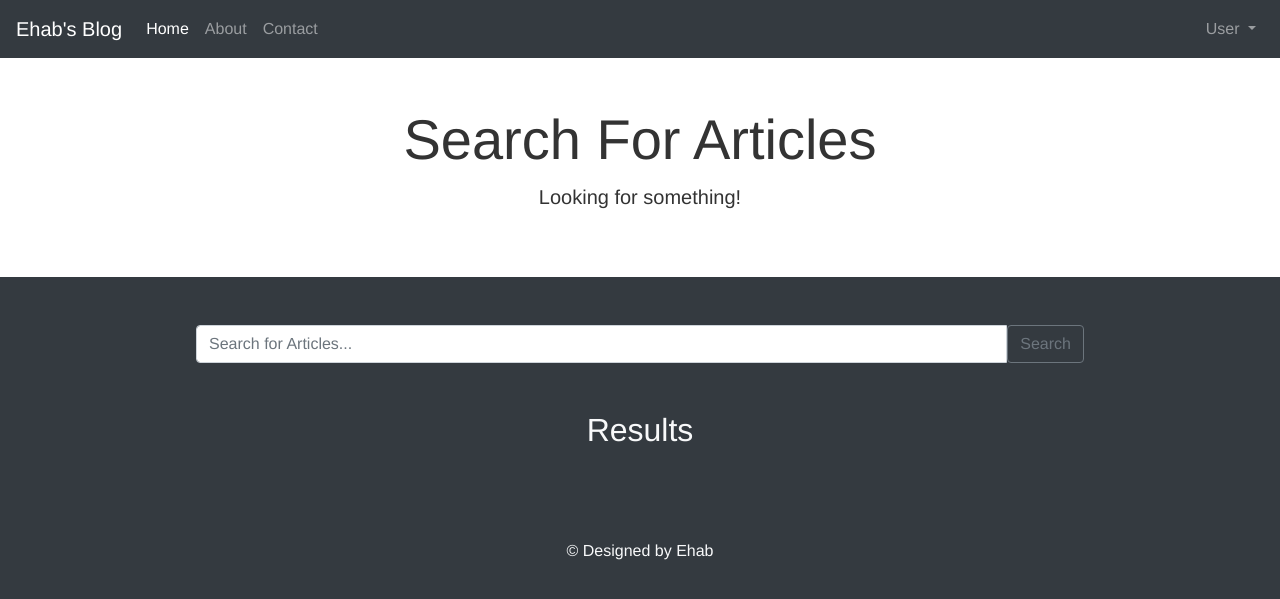
After one commit to ehabahmed2/blog-platform, a Django app: page /post-search/ in a window 1280 px wide. The commit adds this page. Shown: the top 599 px of the page. Run offline with Django 5.2, Linux system fonts and the light colour scheme; some libraries are stand-ins or nearby versions.

Commit message:
added the search function

```diff
--- /dev/null
+++ b/blog/templates/posts/search.html
@@ -0,0 +1,48 @@
+{% extends "base.html" %}
+{% block content %}
+{% load static %}
+
+<!-- Hero Section -->
+<section class="hero-section text-center py-5">
+    <div class="container">
+        <h1 class="display-4">Search For Articles</h1>
+        <p class="lead">Looking for something!</p>
+    </div>
+</section>
+
+
+<!-- Main Section -->
+<section class="main-section py-5">
+    <div class="container">
+        <!-- Search Field -->
+        <div class="row mb-5">
+            <div class="col-12">
+                <form method="GET" action="">
+                    <div class="input-group" style="width: 80%; margin: auto;">
+                        <input type="text" class="form-control" placeholder="Search for Articles..." name='searched'>
+                        <button class="btn btn-outline-secondary" type="submit">Search</button>
+                    </div>
+                </form>
+            </div>
+        </div>
+        <h2 class="text-center mb-4">Results</h2>
+        <div class="row">
+            <!-- Example of a post card -->
+            {% for post in searched %}
+            <div class="col-md-4">
+                <div class="card bg-dark text-light">
+                    <img src="{{ post.image.url }}" class="card-img-top" alt="{{ post.title }}">
+                    <div class="card-body">
+                        <h5 class="card-title"><a href='{% url "post" post.id %}'>{{post.title}}</a></h5>
+                        <p class="card-text">{{ post.content|truncatewords:20 }}</p>
+                        <a href="{% url "post" post.id %}" class="btn btn-primary">View More</a>
+                    </div>
+                </div>
+            </div>
+            {% endfor %}
+            <!-- Repeat for more cards -->
+        </div>
+    </div>
+</section>
+
+{% endblock content %}
--- a/blog/urls.py
+++ b/blog/urls.py
@@ -14,6 +14,7 @@ urlpatterns = [
     path('posts/', views.all_posts, name='posts'),
     path('manage-posts/', views.manage_posts, name='manage_posts'),
     path('edit-post/<int:pk>', views.edit_post, name='edit_post'),
+    path('post-search/', views.search, name='searched'),
     #categories
     path('categories', views.all_categories, name='all_categories'),
     path('categories/<int:pk>/', views.category_posts, name='category_posts'),
--- a/blog/views.py
+++ b/blog/views.py
@@ -5,6 +5,7 @@ from .forms import CreateUser, LoginUser, UpdateProfile
 from .models import UserProfile, CreatePost, Category, Comments
 from django.contrib.auth import get_user_model
 from admin_dash.models import CustomUser
+from django.db.models import Q
 
 from django.contrib.auth.forms import PasswordChangeForm
 from django.contrib.auth import update_session_auth_hash
@@ -223,3 +224,13 @@ def category_posts(request, pk):
     category = Category.objects.get(id=pk)
     posts = CreatePost.objects.filter(category=category)
     return render(request, 'categories/category_posts.html', {'category': category,'posts': posts})
+
+def search(request):
+    if request.GET:
+        search = request.GET['searched']
+        searched = CreatePost.objects.filter(Q(title__icontains=search) | Q(content__icontains=search))
+        if not searched:
+            messages.info(request, "No results found :(")
+        return render(request, 'posts/search.html', {'searched':searched})
+    else:
+        return render(request, 'posts/search.html', {})
```
Also changed, not shown: blog/templates/home.html (+11 -0 lines), db.sqlite3.
